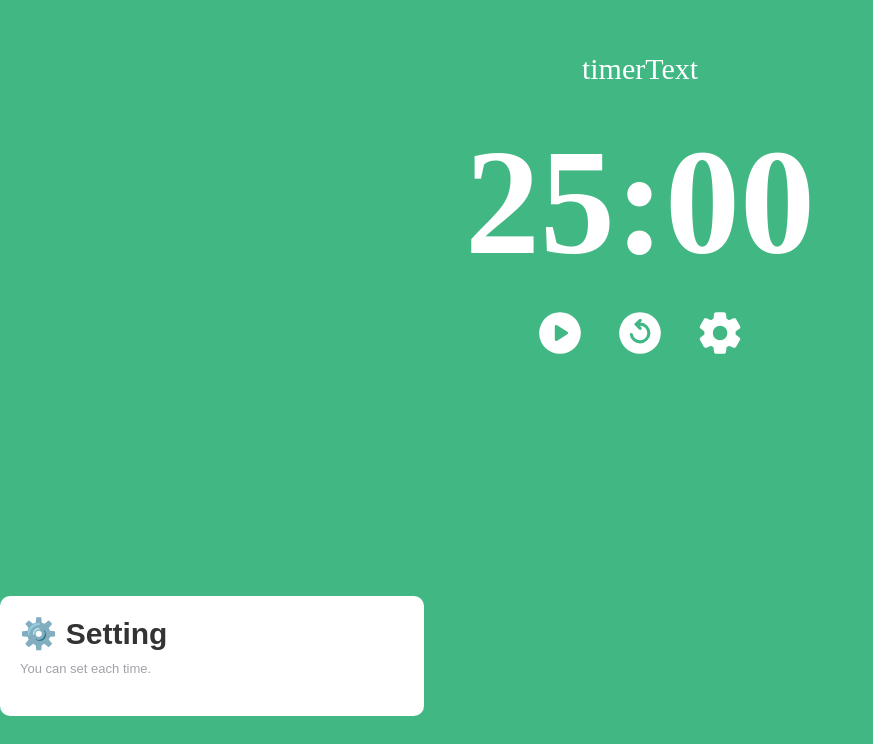
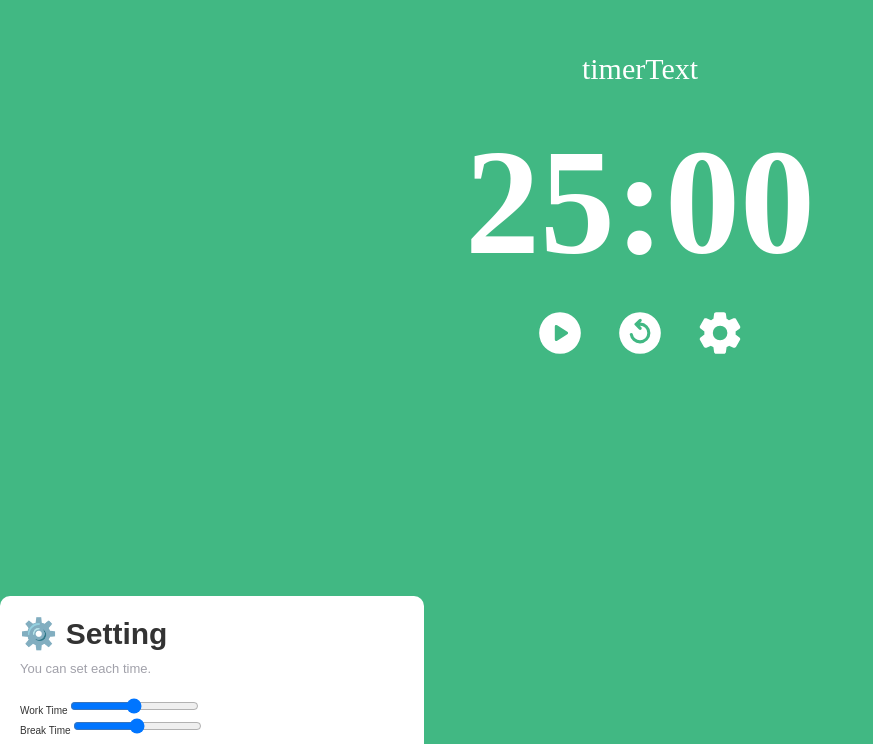
Before and after one commit to GitHWS/vue-pomodoro-timer, a Vue app: page / in a window 1280 px wide. Shown: the part 204-948 px from the top of the page, without its empty margins (0-873 px from the left). Before the commit the page ends 920 px from the top, so only its background shows below. Built offline with nearby package versions, Linux system fonts and the light colour scheme; a web font is replaced by a local one.

Commit message:
:lipstick: 타이머 사용자 설정 모달 폼 마크업
타이머 사용자 설정 모달 폼 마크업

```diff
--- a/src/components/UI/SettingModal.vue
+++ b/src/components/UI/SettingModal.vue
@@ -5,7 +5,18 @@
         <h3 class="modal__header-title">⚙️ Setting</h3>
         <p class="modal__header-desc">You can set each time.</p>
       </header>
-      <div></div>
+      <div>
+        <form>
+          <div>
+            <label for="work-min">Work Time</label>
+            <input type="range" id="work-min" />
+          </div>
+          <div>
+            <label for="break-min">Break Time</label>
+            <input type="range" id="break-min" />
+          </div>
+        </form>
+      </div>
       <footer></footer>
     </section>
   </div>
```
